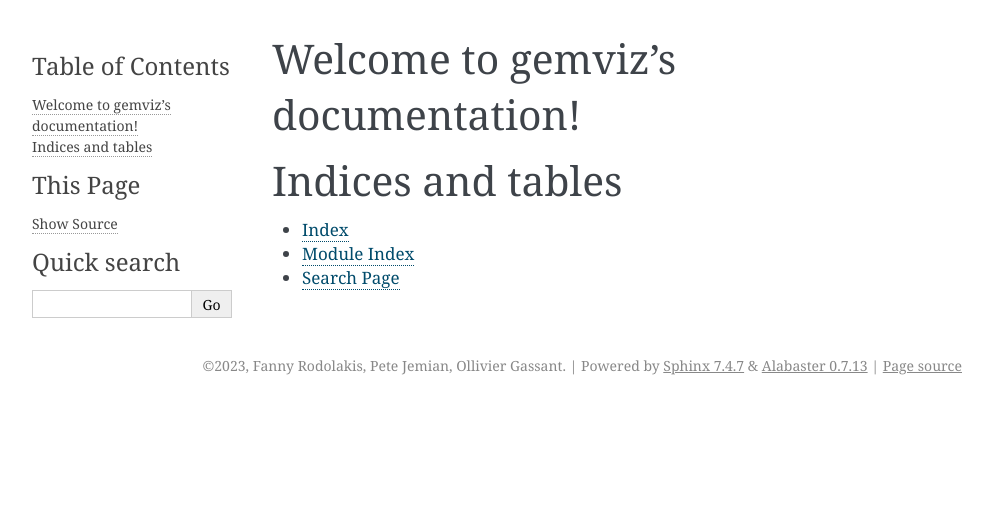
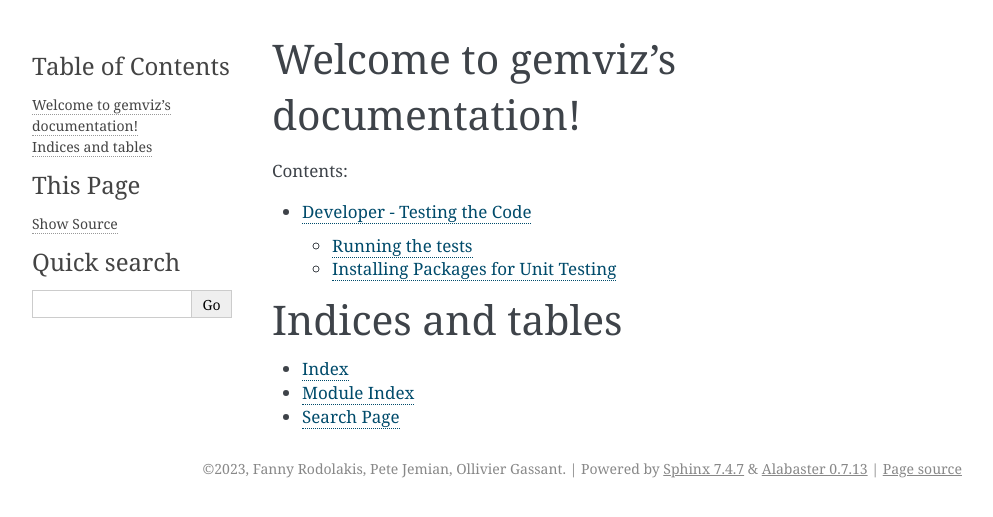
Before and after one commit to BCDA-APS/gemviz, a Sphinx documentation site: the page built from docs/source/index.rst, in a window 1280 px wide. Shown: the top 517 px of the page, without its empty margins (148-1141 px from the left). Built offline with Sphinx 7.4.7, drawn with Linux system fonts in a browser that asks for light colours.

Commit message:
DOC #175 per review, add testing to the docs

```diff
--- a/docs/source/index.rst
+++ b/docs/source/index.rst
@@ -10,6 +10,8 @@
    :maxdepth: 2
    :caption: Contents:
 
+   testing
+
 
 
 Indices and tables
--- /dev/null
+++ b/docs/source/testing.rst
@@ -0,0 +1,27 @@
+Developer - Testing the Code
+============================
+
+Running the tests
+-----------------
+
+Following `advice from
+pytest <https://docs.pytest.org/en/7.1.x/explanation/goodpractices.html>`__:
+
+.. code:: bash
+
+   pytest -vvv --lf --pyargs gemviz
+
+Installing Packages for Unit Testing
+------------------------------------
+
+Need to add some packages to run the tests:
+
+.. code:: bash
+
+   conda install pytest pytest-qt pytest-cov -c conda-forge -c defaults
+
+or
+
+.. code:: bash
+
+   pip install -f ./requirements-dev.txt
```
Also changed, not shown: testing.md (deleted, +0 -18 lines).
